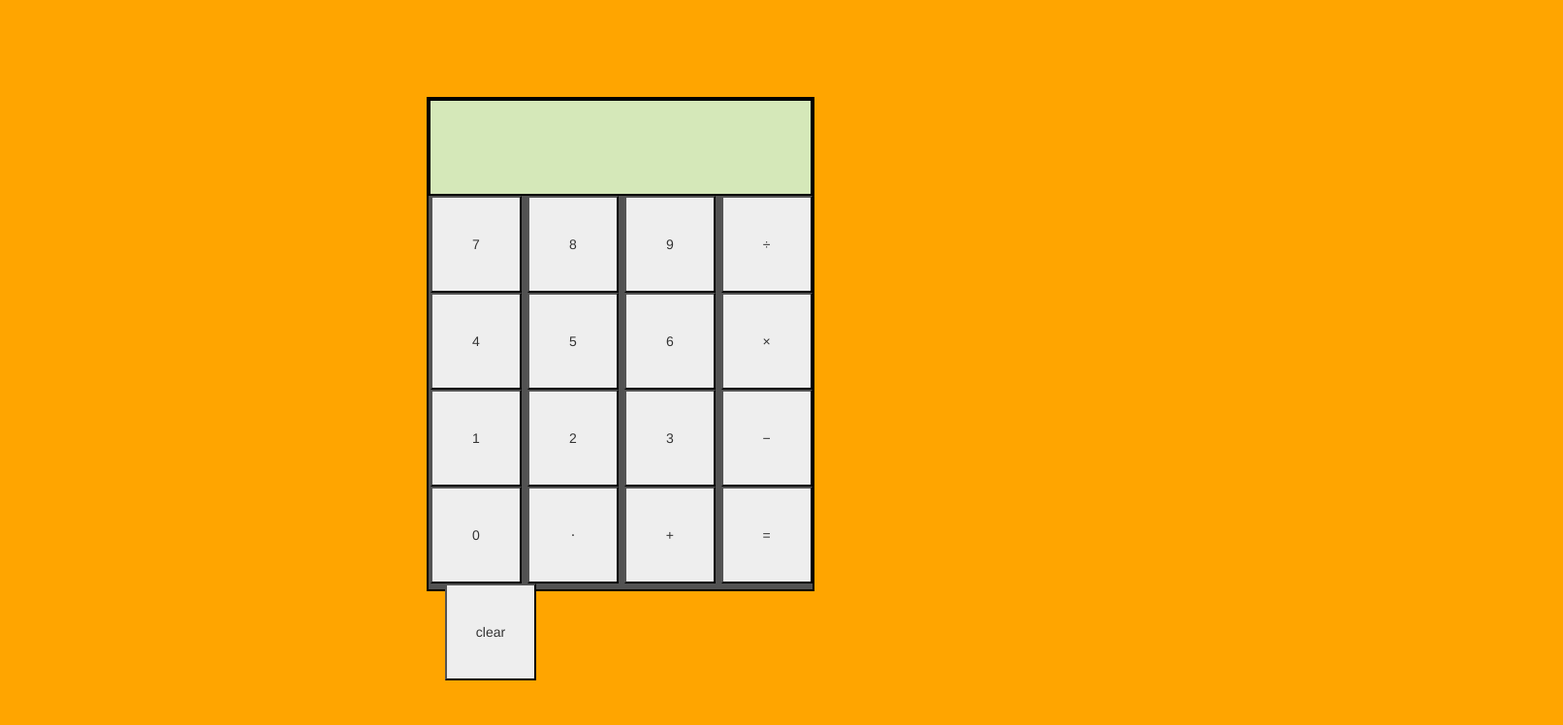
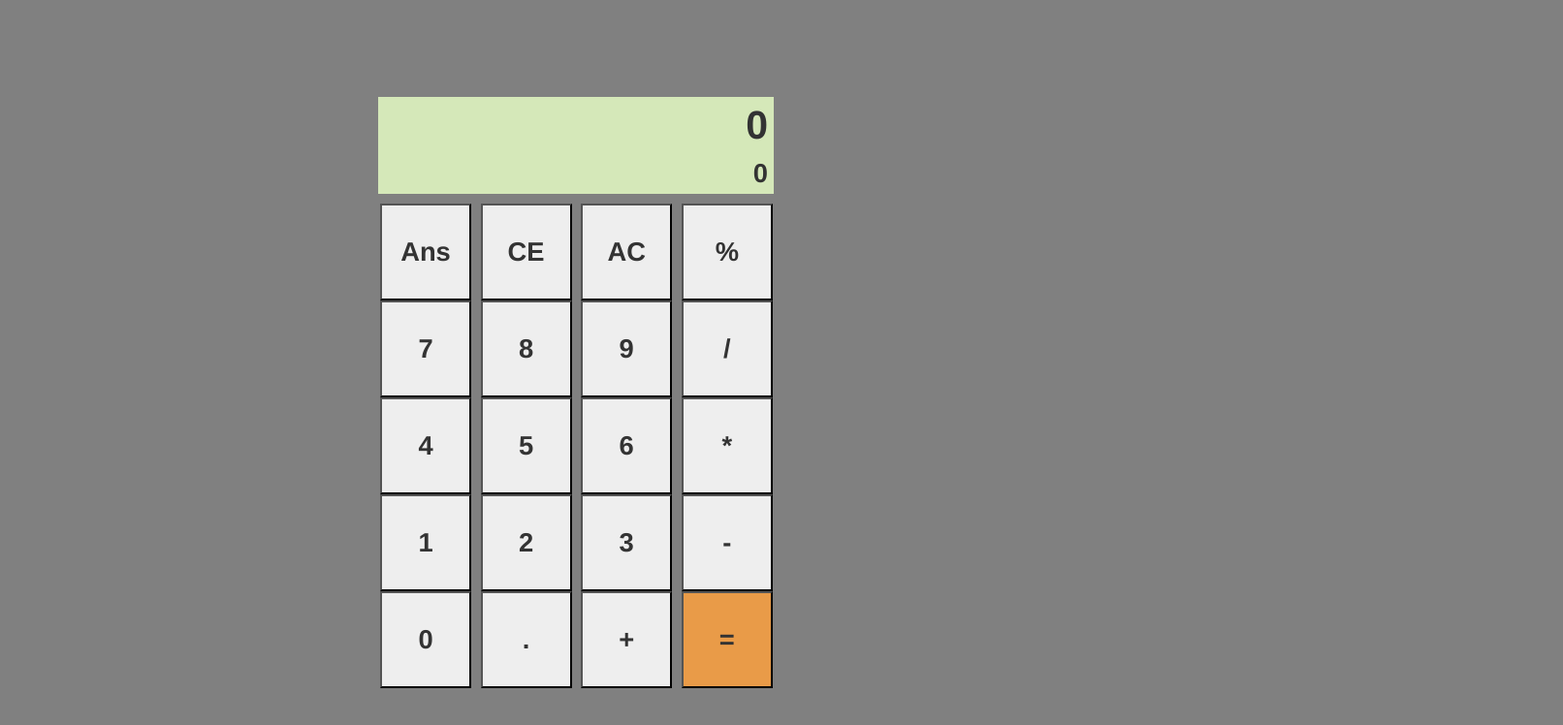
Before and after one commit to Aesirry/fcc-calculator, a plain HTML site: page index.html in a window 1280 px wide. Shown: the whole page at 97% size, 1612 px wide, since content can reach past the window. Drawn offline with nearby package versions, Linux system fonts and the light colour scheme.

Commit message:
fixed aesthetics

```diff
--- a/index.html
+++ b/index.html
@@ -14,39 +14,40 @@
     <div id="calculator">
       <div id="displayarea" class="text-right">
         <div id="result">
-          <p id="ans"></p>
+          <span id="dispAns">0</span>
+          <span id="expression">0</span>
         </div>
-        <div id="cumulative">
-          <p></p>
-        </div>
-      </div>
+      </div> <!-- displayarea -->
       <div id="keys" class="container">
         <div class="row">
-          <button id="7">7</button>
-          <button id="8">8</button>
-          <button id="9">9</button>
-          <button id="/">&divide;</button>
+          <button id="ans">Ans</button>
+          <button id="correct">CE</button>
+          <button id="clear">AC</button>
+          <button id="%">%</button>
         </div>
         <div class="row">
-          <button id="4">4</button>
-          <button id="5">5</button>
-          <button id="6">6</button>
-          <button id="*">&times;</button>
+          <button id="7" class="number">7</button>
+          <button id="8" class="number">8</button>
+          <button id="9" class="number">9</button>
+          <button id="multiplication" class="operator">/</button>
         </div>
         <div class="row">
-          <button id="1">1</button>
-          <button id="2">2</button>
-          <button id="3">3</button>
-          <button id="-">&minus;</button>
+          <button id="4" class="number">4</button>
+          <button id="5" class="number">5</button>
+          <button id="6" class="number">6</button>
+          <button id="multiplication" class="operator">*</button>
         </div>
         <div class="row">
-          <button id="0">0</button>
-          <button id=".">&sdot;</button>
-          <button id="+">&#43;</button>
-          <button id="=">&#x3d;</button>
+          <button id="1" class="number">1</button>
+          <button id="2" class="number">2</button>
+          <button id="3" class="number">3</button>
+          <button id="subtraction" class="operator">-</button>
         </div>
-        <div>
-          <button>clear</button>
+        <div class="row">
+          <button id="0" class="number">0</button>
+          <button id="dot" class="number">.</button>
+          <button id="addition" class="operator">+</button>
+          <button id="equals" class="operator">=</button>
         </div>
       </div>
     </div>
--- a/scripts.js
+++ b/scripts.js
@@ -1,13 +1,51 @@
+// can perform math between two numbers
+// can clear the input field with a clear button
+// can keep chaining mathematical operations together until I hit the equal button
+
+// HOW THE GOOGLE CALCULATOR WORKS
+// there is 0 in input when page first loaded.
+// there is an Ans variable where the cumulative result of previous operations is.
+// Ans is the cumulative result of operations so far.
+// Ans has a button of its own to show the cumulative result so far.
+// if you enter a second input that is a number it automatically multiplies
+// all input is in a string and displayed in the input section until = pressed
+// AC automatically becomes CE once input is entered
+// once = is pressed the result goes in the input area. the operation goes in the cumulative area
+
 $(document).ready(function(){
   var display = "";
-  var digit;
+  var keyInput;
+  var ans;
 
-  // put a while loop around this
-    $("button").click(function(){
-      digit = $(this).attr('id');
-      console.log(digit);
-      // console.log(digit);
-      display += digit;
-      $("#ans").html(display);
-    });
+// number keys
+  $(".number").click(function(){
+    keyInput = $(this).attr('id');
+    console.log(keyInput);
+    // console.log(digit);
+    display += keyInput;
+    $("#dispAns").html(display);
+  });
+
+  $(".operator").click(function(){
+    keyInput = $(this).html();
+    console.log(keyInput);
+    // console.log(digit);
+    display += keyInput;
+    $("#dispAns").html(display);
+  });
+
+  $("#equals").click(function(){
+    ans = eval(display);
+    console.log(ans);
+    $("#expression").html(ans);
+  });
+
+  // clear button
+  $("#clear").click(function(){
+    $("#dispAns").html("0");
+    $("#expression").html("0");
+  });
+
+  // if equals button cliked then clear the field.
+
 });
--- a/style.css
+++ b/style.css
@@ -1,33 +1,8 @@
-#calculator {
-  background-color: #525252;
-  border: solid black 2px;
-  width: 400px;
-  height: 510px;
-  margin: auto;
-  margin-top: 100px;
+* {
+  font-size: 1.25em;
+  font-weight: bold;
 }
 
-#displayarea {
-  height: 100px;
-  width: 100%;
-  border: solid black 2px;
-  display: block;
-  background-color: #d5e8b9;
-}
-
-#equal{
-  color: white;
-  background-color: #E99B48;
-}
-
-#keys {
-  margin: auto;
-}
-
-#ans{
-  font-size: 3em;
-  font-weight: bold;
-}
 button {
   background-color: #EEEEEE;
   height: 100px;
@@ -36,5 +11,42 @@ button {
 }
 
 body {
-  background-color:orange;
+  background-color:gray;
 }
+
+#calculator {
+  width: 500px;
+  height: 510px;
+  margin: auto;
+  margin-top: 100px;
+}
+
+#displayarea {
+  height: 100px;
+  width: 408px;
+  display: block;
+  background-color: #d5e8b9;
+}
+
+#equals{
+  background-color: #E99B48;
+}
+
+#keys {
+  margin: auto;
+  margin-top: 10px;
+}
+
+#dispAns {
+  display: block;
+  font-size: 1.5em;
+  font-weight: bold;
+  margin-right: 6px;
+}
+
+#expression {
+  display: block;
+  font-size: 1em;
+  font-weight: bold;
+  margin-right: 6px;
+}
```
